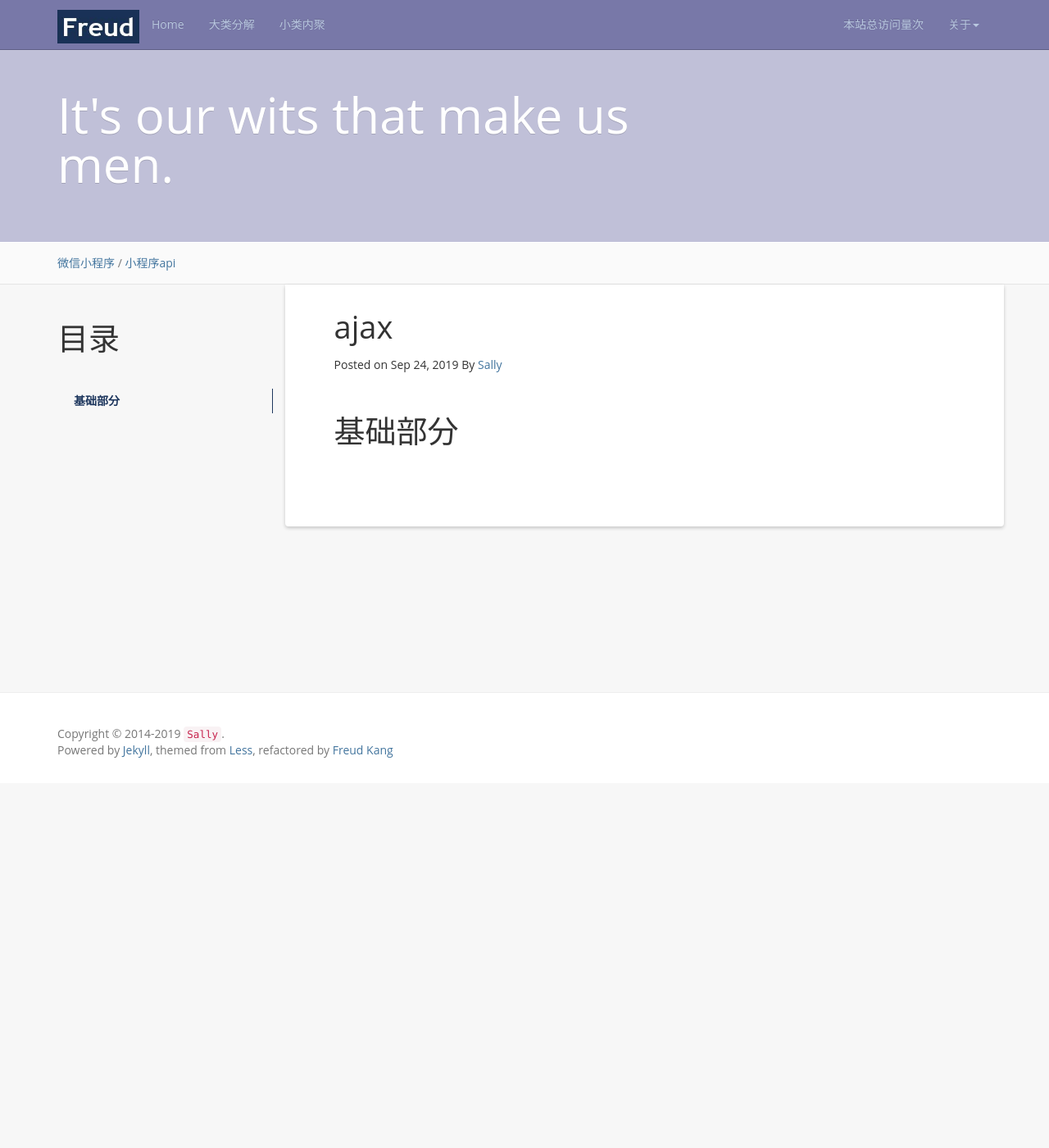
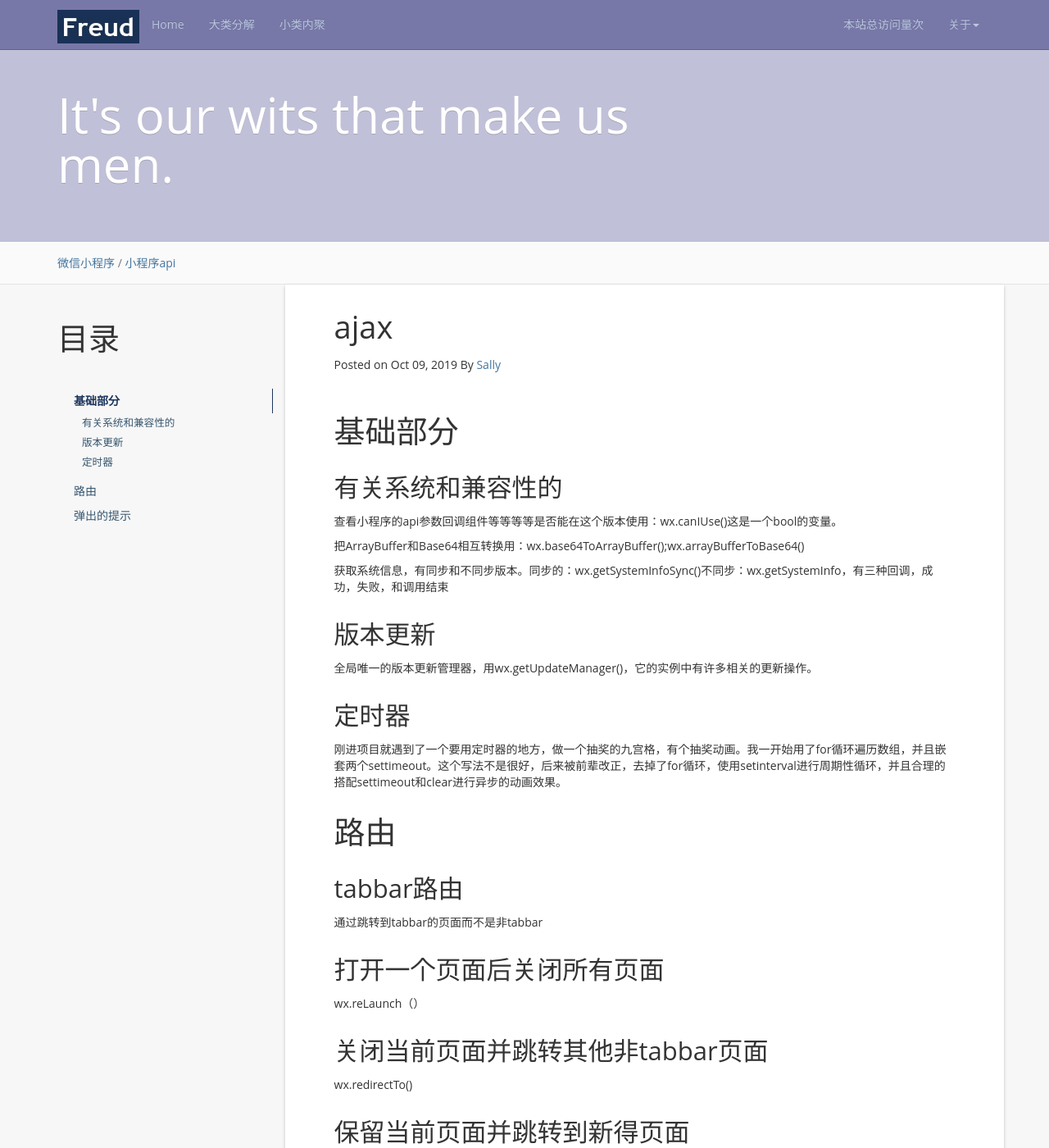
Before and after one commit to Sallyfafafa/Sallyfafafa.github.io, a Jekyll site: the page built from _posts/2019-09-29-小程序api学习总结.md, in a window 1280 px wide and 1400 px high. Shown: the whole window at 82% size. Built offline with Jekyll 4.4.1, drawn with Linux system fonts in a browser that asks for light colours; nearby versions of some CDN libraries; a script that is not in the unit is left out; comment, search, counter and statistics services are not loaded; some of the changed text lies outside the part shown.

Commit message:
啦啦啦

```diff
--- a/_posts/2019-09-29-小程序api学习总结.md
+++ b/_posts/2019-09-29-小程序api学习总结.md
@@ -3,7 +3,7 @@ layout: post
 #标题配置
 title:  ajax
 #时间配置
-date:   2019-09-24 13:55:00 +0800
+date:   2019-10-09 13:55:00 +0800
 #大类配置
 categories: 微信小程序
 #小类配置
@@ -15,3 +15,59 @@ tag: 小程序api
 
 基础部分
 ==========
+
+有关系统和兼容性的
+-------
+查看小程序的api参数回调组件等等等等是否能在这个版本使用：wx.canIUse()这是一个bool的变量。
+
+把ArrayBuffer和Base64相互转换用：wx.base64ToArrayBuffer();wx.arrayBufferToBase64()
+
+获取系统信息，有同步和不同步版本。同步的：wx.getSystemInfoSync()不同步：wx.getSystemInfo，有三种回调，成功，失败，和调用结束
+
+版本更新
+-------
+全局唯一的版本更新管理器，用wx.getUpdateManager()，它的实例中有许多相关的更新操作。
+
+定时器
+-------
+
+刚进项目就遇到了一个要用定时器的地方，做一个抽奖的九宫格，有个抽奖动画。我一开始用了for循环遍历数组，并且嵌套两个settimeout。这个写法不是很好，后来被前辈改正，去掉了for循环，使用setinterval进行周期性循环，并且合理的搭配settimeout和clear进行异步的动画效果。
+
+路由
+=======
+
+tabbar路由
+-----
+
+通过跳转到tabbar的页面而不是非tabbar
+
+打开一个页面后关闭所有页面
+------
+wx.reLaunch（）
+
+关闭当前页面并跳转其他非tabbar页面
+------
+wx.redirectTo()
+
+保留当前页面并跳转到新得页面
+------
+wx.navigateTo()
+
+关闭当前页面，也就是说返回上一个页面
+-----
+wx.navigateBack()
+
+弹出的提示
+========
+
+弹出一个没有按钮的消息弹出框，可以有图标也可以只是文字
+-------
+wx.showToast()   隐藏用： wx.hideToast
+
+弹一个有按钮的弹出框
+------
+wx.showModal（）
+
+加载中提示框
+-----
+wx.showLoading 隐藏用wx.hideLoading
```
Also changed, not shown: _posts/2019-10-08-进项目组的第一个页面.md (+3 -1 lines).
